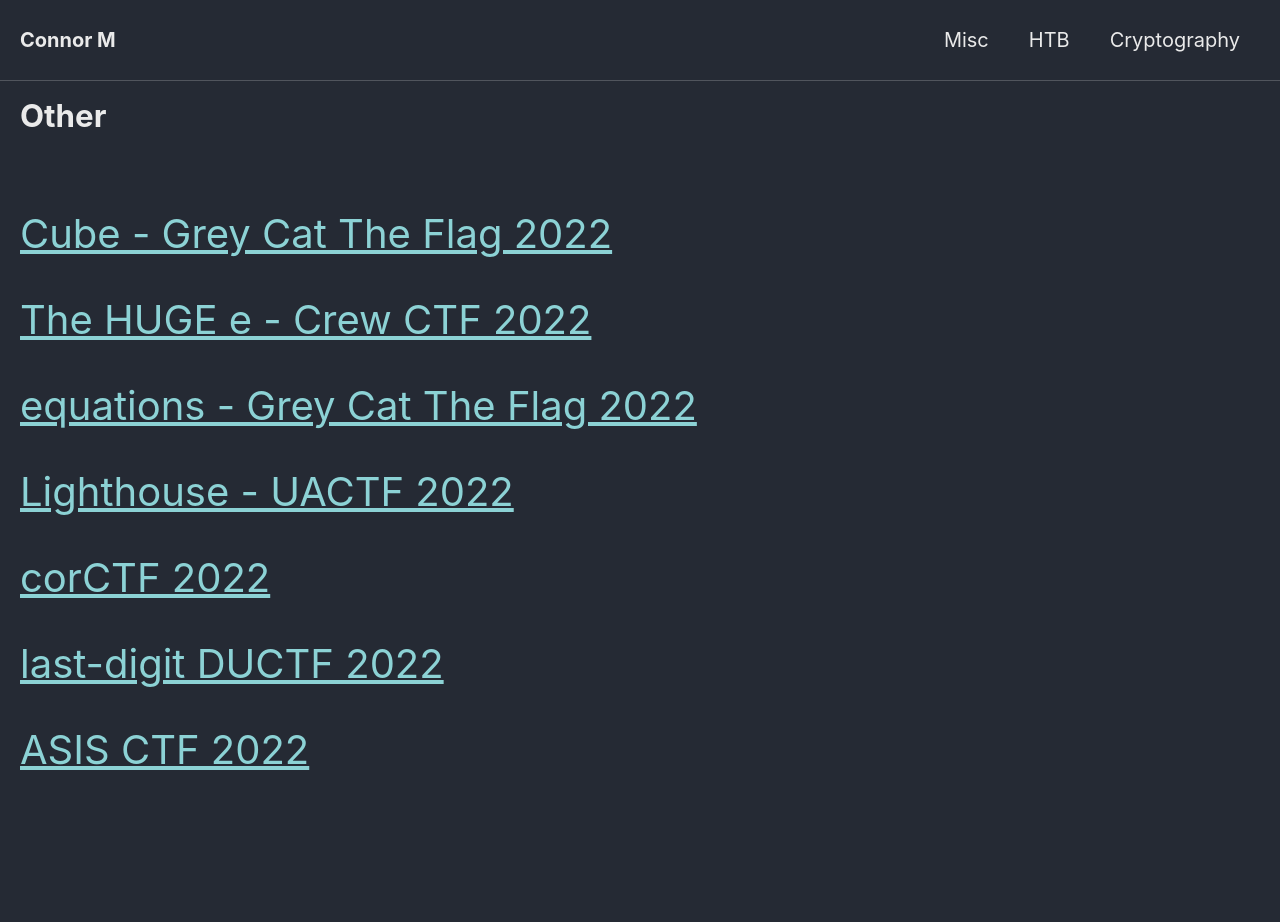
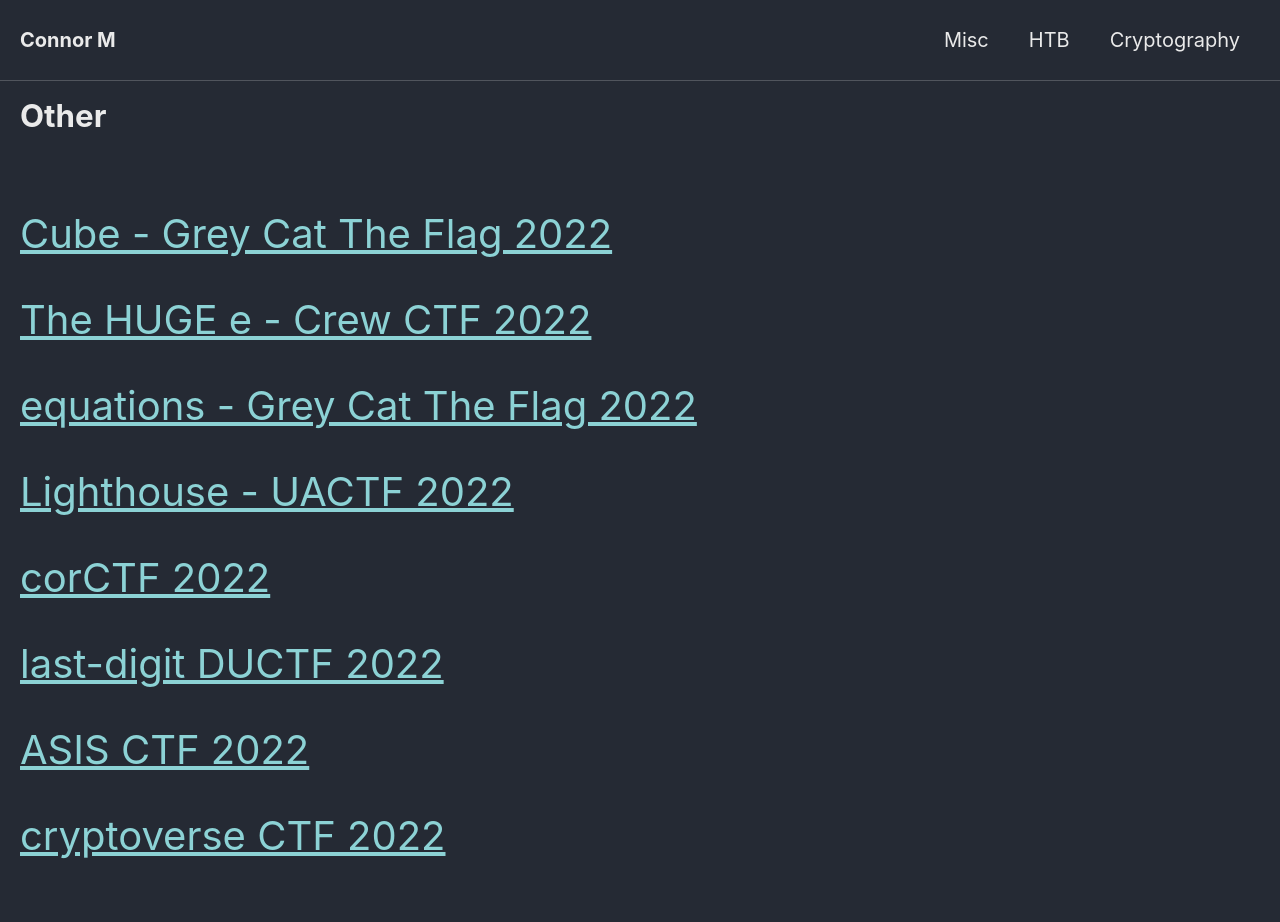
Before and after one commit to Connor-McCartney/Connor-McCartney.github.io, a Jekyll site: the page built from _pages/cryptography/other/other.md, in a window 1280 px wide. Built offline with Jekyll 4.4.1, drawn with Linux system fonts in a browser that asks for light colours; cached includes are drawn as plain includes; before the commit the page ends 900 px from its top, so only the background shows below that.

Commit message:
Update other.md

```diff
--- a/_pages/cryptography/other/other.md
+++ b/_pages/cryptography/other/other.md
@@ -24,3 +24,6 @@ title: Other
 
 
 <span style="font-size:2em;">   [ASIS CTF 2022](/cryptography/other/ASIS-CTF-2022) </span> <br>
+
+
+<span style="font-size:2em;">   [cryptoverse CTF 2022](/cryptography/other/cryptoverse-CTF-2022) </span> <br>
```
